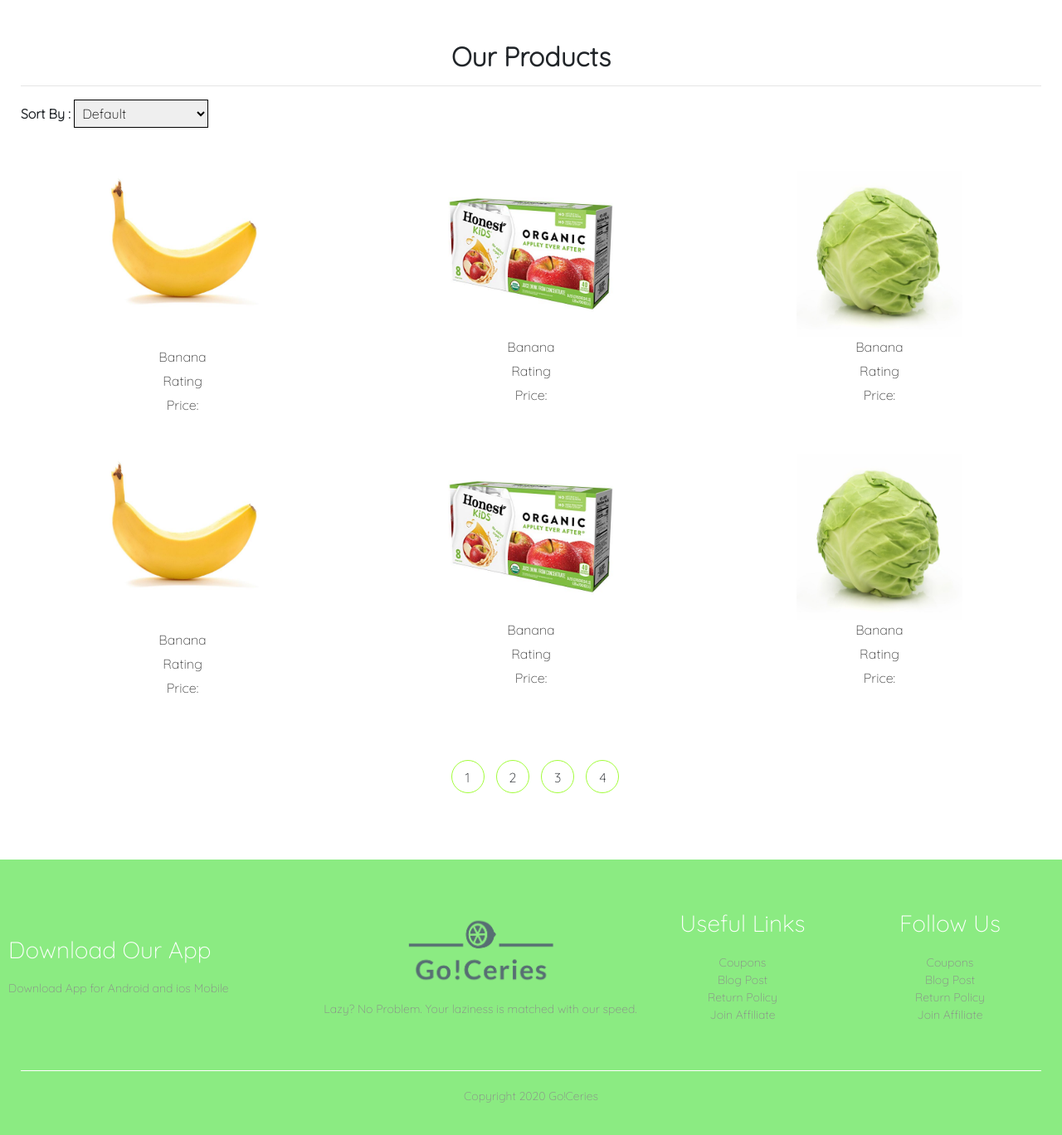
After one commit to JieLeow/GoCeries, a PHP site: page /products.html in a window 1280 px wide. The commit adds this page. Shown: the part 97-1465 px from the top of the page at 83% size. Run offline with PHP 8.4, Linux system fonts and the light colour scheme.

Commit message:
add all-products page and update css for it

```diff
--- a/css/style.css
+++ b/css/style.css
@@ -72,6 +72,14 @@ body{
 .categories{
     margin: 70px 0;
 }
+
+
+.col-3{
+    flex: 33%;
+    min-width: 180px;
+    margin-bottom: 30px;
+}
+
 
 .col-4{
     flex: 25%;
@@ -203,7 +211,14 @@ p{
 }
 
 .categories img{
+    width: 200px;
+    height: 200px;
+    display:block;
+    margin: auto;
+}
 
+.categories h3{
+    text-align: center;
 }
 
 
@@ -299,3 +314,65 @@ p{
     text-align: center;
     font-weight: 500;
 }
+
+
+
+
+
+
+/* ----------------------------------ALL PRODUCTS PAGE------------------------------ */
+
+
+/*---All Products Category---*/
+.all-products select{
+    border: 1px solid;
+    padding: 5px;
+    margin-bottom: 40px;
+}
+
+.all-products label{
+    font-weight: 600;
+}
+
+.all-products .col-3{
+    flex: 33%;
+    max-width: 33%;
+}
+
+.all-products img{
+    display: block;
+    margin: 0 auto;
+}
+
+.all-products p{
+    margin-bottom: 5px;
+    text-align: center;
+}
+
+
+
+
+/* ----Button for Switching Page---- */
+.products-button{
+    margin: 0 auto 80px;
+    margin-top: 40px;
+    text-align: center;
+}
+
+.products-button span{
+    display: inline-block;
+    border: 1px solid rgb(162, 253, 57);
+    border-radius: 50%;
+    margin-left: 10px;
+    width: 40px;
+    height: 40px;
+    text-align: center;
+    line-height: 40px;
+    cursor: pointer;
+    transition: 0.5s;
+}
+
+.products-button span:hover{
+    background: rgb(94, 208, 94);
+    color: white;
+}
--- /dev/null
+++ b/products.html
@@ -0,0 +1,173 @@
+<!DOCTYPE html>
+<html lang="en">
+<head>
+    <meta charset="UTF-8">
+    <meta name="viewport" content="width=device-width, initial-scale=1.0">
+    <title>Our Products | Go!Ceries</title>
+
+    <!-- Add boostrap CSS-->
+    <link rel="stylesheet" href="https://stackpath.bootstrapcdn.com/bootstrap/4.1.3/css/bootstrap.min.css" integrity="sha384-MCw98/SFnGE8fJT3GXwEOngsV7Zt27NXFoaoApmYm81iuXoPkFOJwJ8ERdknLPMO" crossorigin="anonymous">
+
+    <!-- OWN CSS -->
+    <link rel="stylesheet" href="/css/style.css">
+
+
+
+
+</head>
+
+
+<body>
+
+    <!-- HEADER -->
+    <div class="header">
+        <div class = header-nav>
+            <div class = "container">
+                <div class = "navbar">
+                    <div class = "logo">
+                        <h1>GOCERIES</h1>
+                    </div>
+
+                    <nav>
+                        <ul>
+                            <li><a href = "">Home</a></li>
+                            <li><a href = "">Products</a></li>
+                            <li><a href = "">Contact</a></li>
+                            <li><a href = "">Account</a></li>
+                            <li><a href = ""><i class="fa fa-shopping-cart" aria-hidden="true"></i></a></li>
+                        </ul>
+                    </nav>
+                </div>
+            </div>
+        </div>
+
+    </div>
+
+    <!-- ALL PRODUCTS SECTION -->
+    <div class="categories all-products">
+
+        <div class="small-container">
+            <h2><b>Our Products</b></h2>
+            <hr>
+
+            <label for ="sort">Sort By :</label>
+            <select name = "sort">
+                <option>Default</option>
+                <option>Price: Low to High</option>
+                <option>Price: High to Low</option>
+                <option>Average Rating</option>
+            </select>
+
+            <div class = "row">
+                <div class="col-3">
+                    <!-- Fruits -->
+                    <a href= ""><img src="mainPageImages/banana.jpg"></a>
+                    <br>
+                    <p>Banana</p>
+                    <p>Rating</p>
+                    <p>Price: </p>
+                </div>
+
+                <div class="col-3">
+                    <!-- Beverages -->
+                   <a href = ""><img src = "mainPageImages/apple-juice.jpg"></a>
+                   <p>Banana</p>
+                    <p>Rating</p>
+                    <p>Price: </p>
+                </div>
+
+                <div class="col-3">
+                    <!-- Vegetables -->
+                    <a href = ""><img src = "mainPageImages/cabbage.jpg"></a>
+                    <p>Banana</p>
+                    <p>Rating</p>
+                    <p>Price: </p>
+                </div>
+
+                <div class="col-3">
+                    <!-- Fruits -->
+                    <a href= ""><img src="mainPageImages/banana.jpg"></a>
+                    <br>
+                    <p>Banana</p>
+                    <p>Rating</p>
+                    <p>Price: </p>
+                </div>
+
+                <div class="col-3">
+                    <!-- Beverages -->
+                   <a href = ""><img src = "mainPageImages/apple-juice.jpg"></a>
+                   <p>Banana</p>
+                    <p>Rating</p>
+                    <p>Price: </p>
+                </div>
+
+                <div class="col-3">
+                    <!-- Vegetables -->
+                    <a href = ""><img src = "mainPageImages/cabbage.jpg"></a>
+                    <p>Banana</p>
+                    <p>Rating</p>
+                    <p>Price: </p>
+                </div>
+
+
+            </div>
+
+            <div class = "products-button">
+                <span>1</span>
+                <span>2</span>
+                <span>3</span>
+                <span>4</span>
+            </div>
+
+        </div>
+    </div>
+
+    <!-- FOOTER -->
+    <div class="footer">
+        <div class="container">
+            <div class="row">
+                <div class="footer-col-1">
+                    <h3>Download Our App</h3>
+                    <p>Download App for Android and ios Mobile</p>
+                </div>
+
+                <div class="footer-col-2">
+                    <img src="mainPageImages/logo_transparent.png">
+                    <p>Lazy? No Problem. Your laziness is matched with our speed.
+                        </p>
+                </div>
+
+                <div class="footer-col-3">
+                    <h3>Useful Links</h3>
+                    <ul>
+                        <li>Coupons</li>
+                        <li>Blog Post</li>
+                        <li>Return Policy</li>
+                        <li>Join Affiliate</li>
+                    </ul>
+                </div>
+
+                <div class="footer-col-4">
+                    <h3>Follow Us</h3>
+                    <ul>
+                        <li>Coupons</li>
+                        <li>Blog Post</li>
+                        <li>Return Policy</li>
+                        <li>Join Affiliate</li>
+                    </ul>
+                </div>
+            </div>
+            <hr>
+            <p class = "copyright">Copyright 2020 Go!Ceries </p>
+        </div>
+    </div>
+
+
+
+    <!-- BOOSTRAP JS SCRIPTS  -->
+    <script src="https://code.jquery.com/jquery-3.3.1.slim.min.js" integrity="sha384-q8i/X+965DzO0rT7abK41JStQIAqVgRVzpbzo5smXKp4YfRvH+8abtTE1Pi6jizo" crossorigin="anonymous"></script>
+    <script src="https://cdnjs.cloudflare.com/ajax/libs/popper.js/1.14.3/umd/popper.min.js" integrity="sha384-ZMP7rVo3mIykV+2+9J3UJ46jBk0WLaUAdn689aCwoqbBJiSnjAK/l8WvCWPIPm49" crossorigin="anonymous"></script>
+    <script src="https://stackpath.bootstrapcdn.com/bootstrap/4.1.3/js/bootstrap.min.js" integrity="sha384-ChfqqxuZUCnJSK3+MXmPNIyE6ZbWh2IMqE241rYiqJxyMiZ6OW/JmZQ5stwEULTy" crossorigin="anonymous"></script>
+
+</body>
+</html>
```
